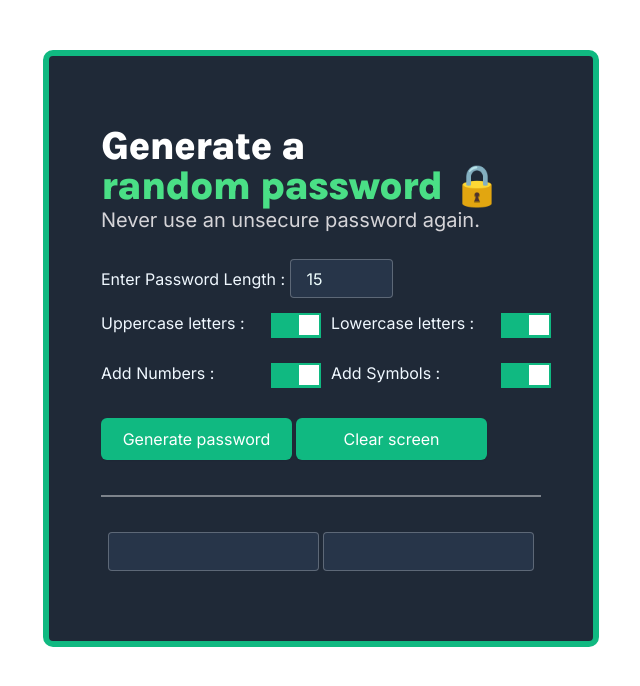
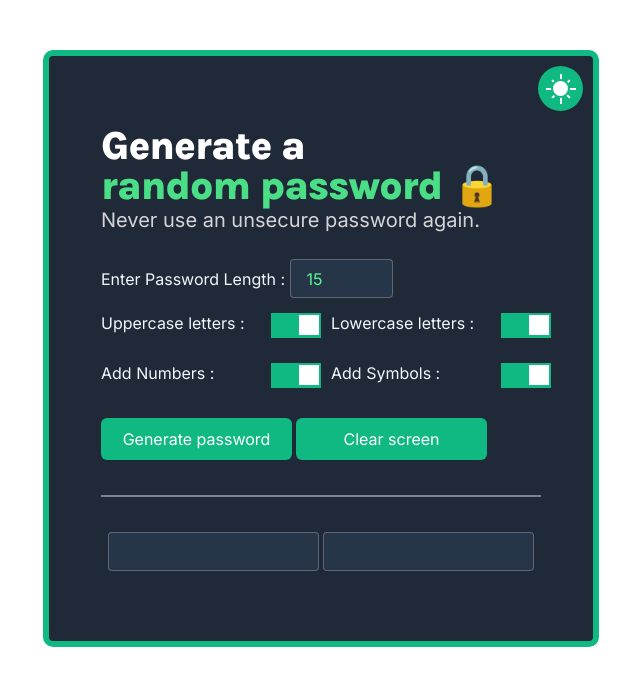
Before and after one commit to badryoskar/password-generator, a plain HTML site: page index.html in a window 1280 px wide. Shown: the whole page, without its empty margins (319-959 px from the left). Drawn offline with nearby package versions, Linux system fonts and the light colour scheme.

Commit message:
Add toogle button dark and light without function

```diff
--- a/assets/css/index.css
+++ b/assets/css/index.css
@@ -16,7 +16,85 @@
     background: #1F2937;
     margin-top: 50px;
     border-radius: 10px;
+    position: relative;
 }
+
+.button-box {
+    width: 45px;
+    height: 45px;
+    background: #10B981;
+    border-radius: 50%;
+    position: absolute;
+    top: 10px;
+    right: 10px;
+    display: flex;
+    justify-content: center;
+    align-items: center;
+    z-index: 1;
+    overflow: hidden;
+}
+
+.sun {
+    width: 15px;
+    height: 15px;
+    background: #fff;
+    border-radius: 50%;
+    cursor: pointer;
+    position: relative;
+    border: 2px solid #10B981;
+}
+
+.sun div {
+    height: 2px;
+    background: #fff;
+    position: absolute;
+    top: 50%;
+    left: 50%;
+    z-index: -1;
+    transition: width 0.5s;
+}
+
+.sun .line1 {
+    width: 30px;
+    transform: translate(-50%, -50%);
+}
+
+.sun .line2 {
+    width: 30px;
+    transform: translate(-50%, -50%) rotate(90deg);
+}
+
+.sun .line3 {
+    width: 25px;
+    transform: translate(-50%, -50%) rotate(45deg);
+}
+
+.sun .line4 {
+    width: 25px;
+    transform: translate(-50%, -50%) rotate(-45deg);
+}
+
+.sun::after {
+    content: '';
+    width: 15px;
+    height: 15px;
+    background: #10B981;
+    border-radius: 50%;
+    position: absolute;
+    top: -16px;
+    right: -16px;
+    transition: 0.5s;
+}
+
+.sun.night::after {
+    top : -5px;
+    right: -5px;
+}
+
+.sun.night div {
+    width: 0;
+}
+
 .container__heading {
     margin-left: 0;
     margin-bottom: 25px;
@@ -91,7 +169,7 @@ input {
     padding: 1em;
     border: 1px solid rgba(255, 255, 255, 0.252);
     border-radius: 4px;
-    color: azure;
+    color: #55F991;
     font-family: 'Inter';
     font-size: 16px;
     font-weight: 500;
--- a/assets/js/index.js
+++ b/assets/js/index.js
@@ -70,3 +70,10 @@ password2El.addEventListener("click", function() {
     document.execCommand("copy")
     alert("Second Password copied to clipboard!");
 });
+
+// Toogle dark & light
+
+let sun = document.getElementById("sun");
+sun.onclick = function() {
+    sun.classList.toggle("night");
+}
--- a/index.html
+++ b/index.html
@@ -11,6 +11,14 @@
 <body>
 
     <section class="container">
+        <div class="button-box">
+            <div class="sun" id="sun">
+                <div class="line1"></div>
+                <div class="line2"></div>
+                <div class="line3"></div>
+                <div class="line4"></div>
+            </div>
+        </div>
         <div class="container__heading">
             <h1>Generate a </br> <span class="green-text"> random password </span>🔒 </h1>
             <p>Never use an unsecure password again.</p>
```
